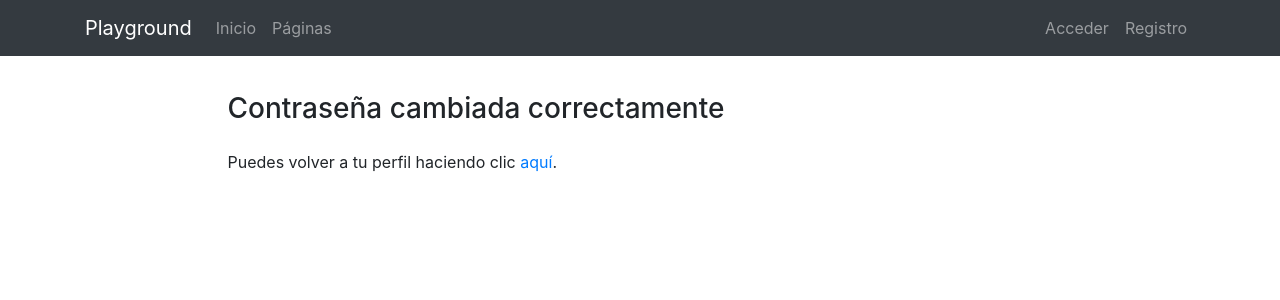
After one commit to Dieguidev/webplayground-Django, a Django app: template registration/templates/registration/password_change_done.html in a window 1280 px wide. The commit adds this page. Shown: the top 300 px of the page. Run offline with Django 5.2, Linux system fonts and the light colour scheme; the template is opened without the code that fills it, so the values that code supplies are empty; some libraries are stand-ins or nearby versions.

Commit message:
registration app: se crearon los templates para cambio de contraseña

```diff
--- /dev/null
+++ b/registration/templates/registration/password_change_done.html
@@ -0,0 +1,15 @@
+{% extends 'core/base.html' %}
+{% load static %}
+{% block title %}Contraseña cambiada correctamente{% endblock %}
+{% block content %}
+<main role="main">
+  <div class="container">
+    <div class="row mt-3">
+      <div class="col-md-9 mx-auto mb-5">
+        <h3 class="mb-4">Contraseña cambiada correctamente</h3>
+        <p>Puedes volver a tu perfil haciendo clic <a href="{% url 'profile' %}">aquí</a>.</p>
+      </div>
+    </div>
+  </div>
+</main>
+{% endblock %}
--- a/registration/templates/registration/profile_form.html
+++ b/registration/templates/registration/profile_form.html
@@ -45,7 +45,10 @@
               {{ form.bio }}
               {{ form.link }}
               <input type="email" value="{{request.user.email}}" class="form-control mt-3" readonly>
-              <p class="mt-3">Si deseas editar tu email haz click <a href="{% url 'profile_email' %}">aquí</a></p>
+              <p class="mt-3">
+                Si deseas editar tu email haz click <a href="{% url 'profile_email' %}">aquí</a>.<br>
+                Y si deseas cambiar tu contraseña haz click <a href="{% url 'password_change' %}">aquí</a>.
+              </p>
               <input
                 type="submit"
                 class="btn btn-primary btn-block mt-3"
```
Also changed, not shown: registration/templates/registration/password_change_form.html (added, +25 -0 lines).
